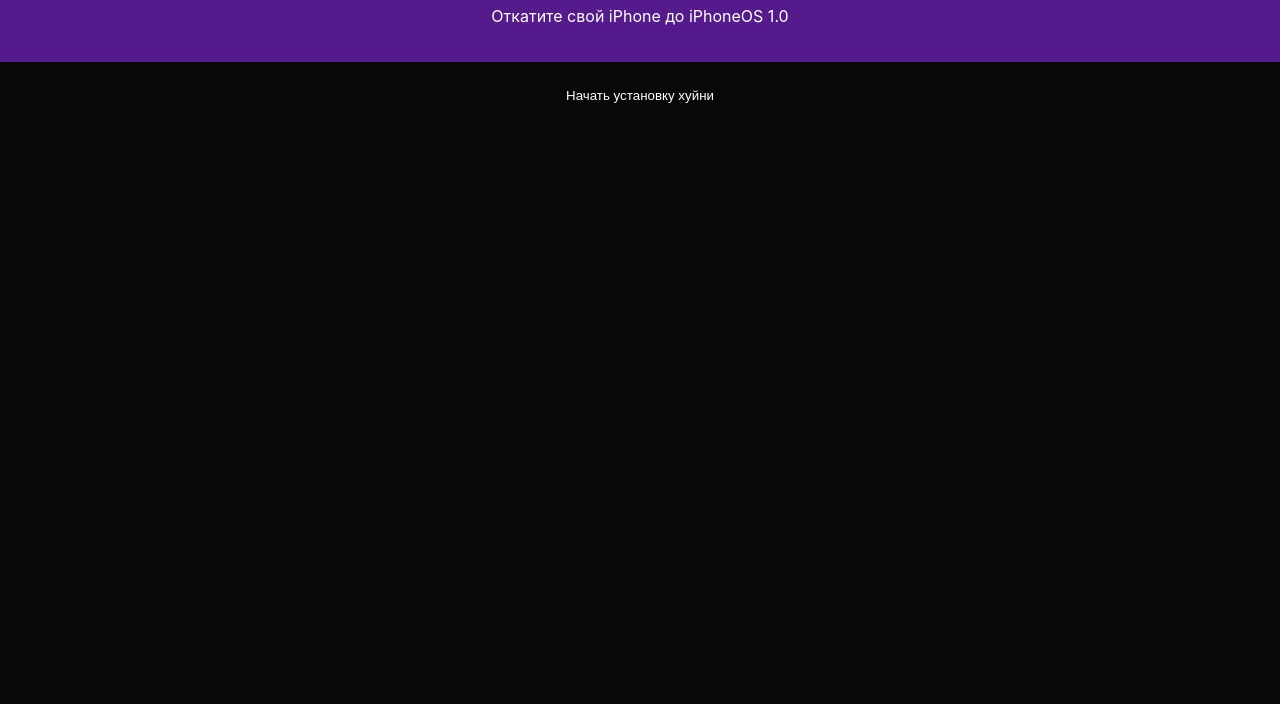
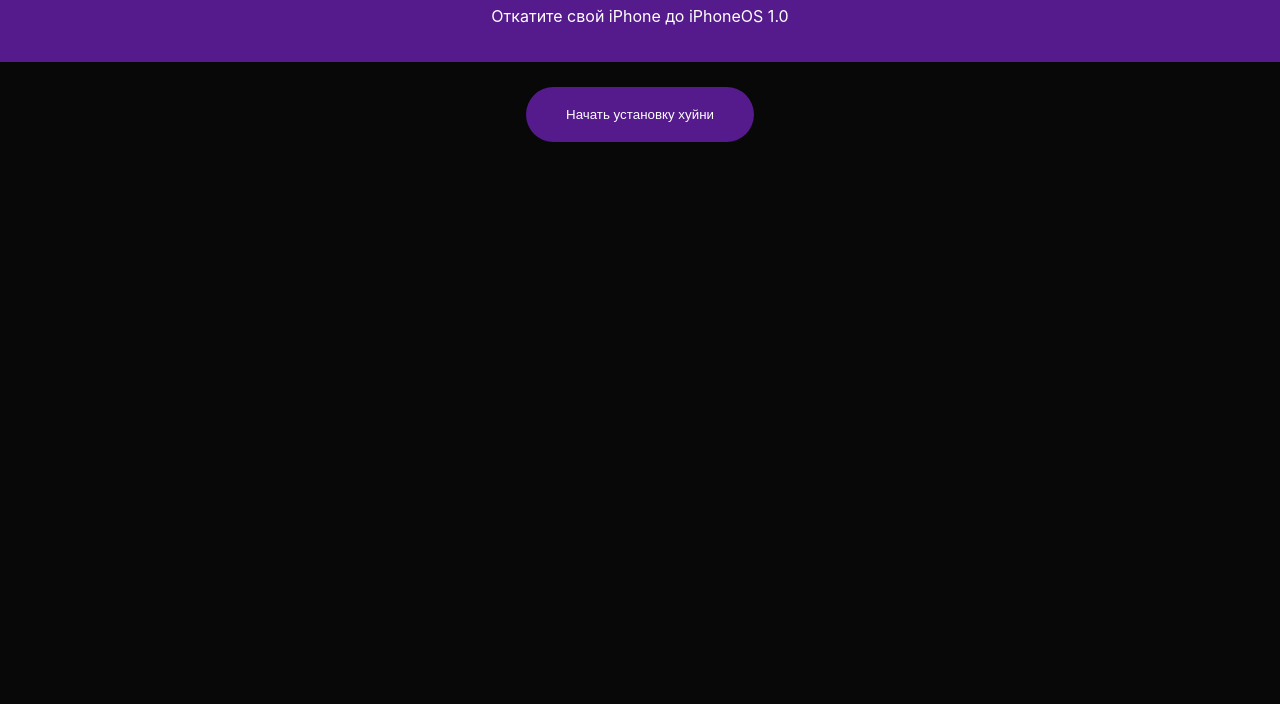
Before and after one commit to mokquad/svinka, a plain HTML site: page index.html in a window 1280 px wide. Shown: the part 96-800 px from the top of the page. Drawn offline with Linux system fonts and the light colour scheme; a web font is replaced by a local one.

Commit message:
Add files via upload

```diff
--- a/index.html
+++ b/index.html
@@ -31,7 +31,7 @@
 
             let logs = [
                 "Скачиваем прошивку",
-                "Ищем эксплоит для даун грейда",
+                "Ищем хуйню для даун-наебки",
                 "Эксплоит найден, начинаем удаление RootFS",
                 "Ваш RootFS успешно удален, начинаем установку индийского языка и вирусов",
                 "Успешно, начинаем создавать и патчить вам кастом рамдиск для загрузки",
--- a/styles.css
+++ b/styles.css
@@ -32,17 +32,17 @@ h2 {
 }
 
 button {
-    background: #080808;
+    background: #551A8B;
     color: #fff;
     border: none;
     border-radius: 30px;
-    padding: 5x 10px;
+    padding: 20px 40px;
     cursor: pointer;
     margin: 5px;
 }
 
 button:hover {
-    background: #333333;
+    background: #551A8B;
 }
 
 footer {
```
